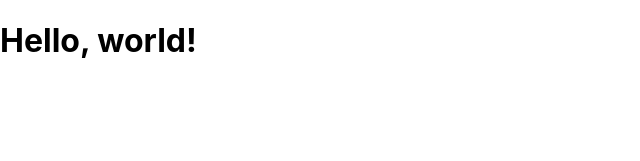
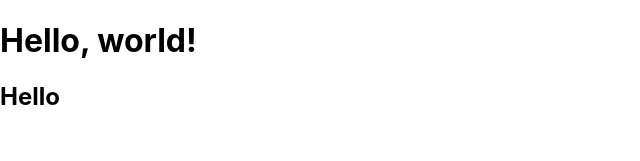
Before and after one commit to aravinda-amr/PMS, a React (Create React App) app in the folder frontend/: page / in a window 1280 px wide. Shown: the top 161 px of the page, without its empty margins (0-640 px from the left). Built offline with nearby package versions, Linux system fonts and the light colour scheme.

Commit message:
update app.js

```diff
--- a/frontend/src/App.js
+++ b/frontend/src/App.js
@@ -1,7 +1,11 @@
 
 function App() {
   return (
-    <h1>Hello, world!</h1>
+    <div>
+      <h1>Hello, world!</h1>
+      <h2>Hello</h2>
+    </div>
+
   );
 }
 
```
